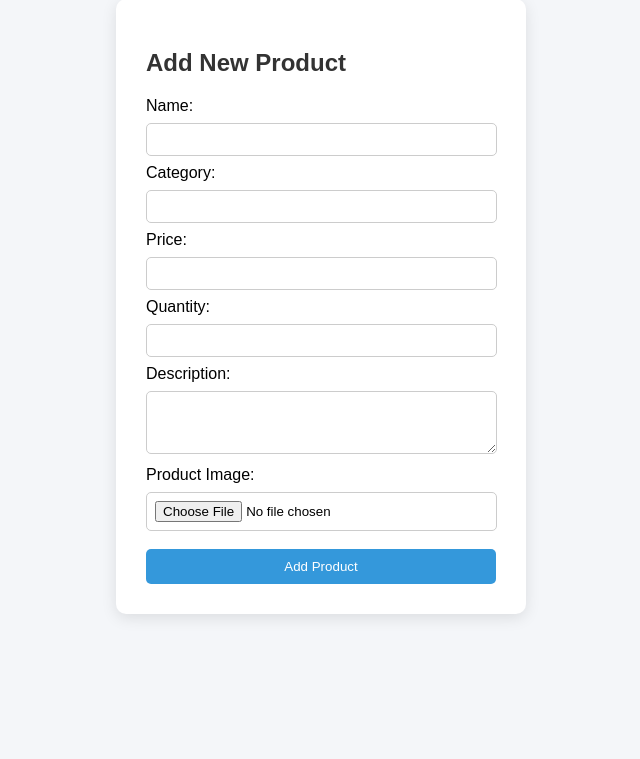
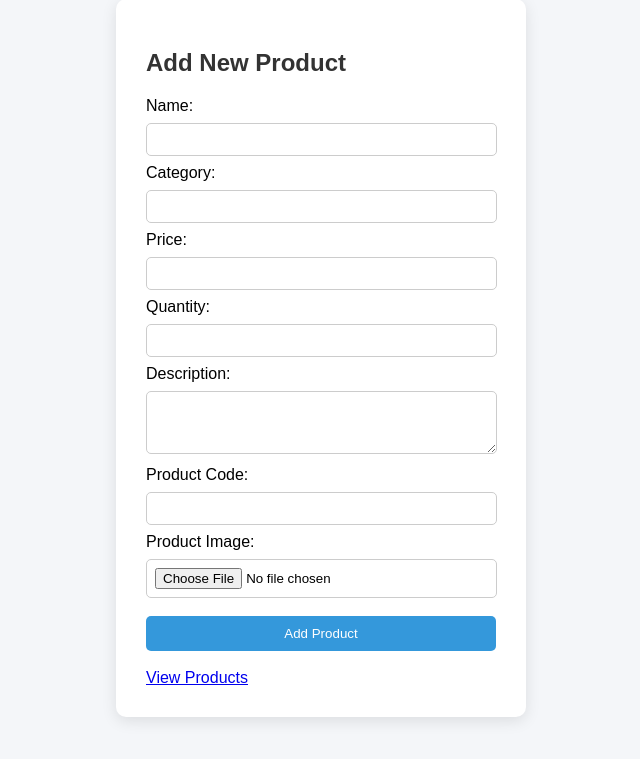
Before and after one commit to gandhivr/php-project, a PHP site: page /add_product.php in a window 1280 px wide. Shown: the part 41-800 px from the top of the page, without its empty margins (319-959 px from the left). Run offline with PHP 8.4, Linux system fonts and the light colour scheme; the visitor is signed in with stand-in values (Sample User, id 1).

Commit message:
Update add_product.php

```diff
--- a/add_product.php
+++ b/add_product.php
@@ -1,7 +1,4 @@
 <?php
-// add_product.php
-
-// Error Reporting (for development)
 ini_set('display_errors', 1);
 ini_set('display_startup_errors', 1);
 error_reporting(E_ALL);
@@ -16,27 +13,36 @@ $user_id = $_SESSION['user_id'];
 
 $error = '';
 $success = '';
+$name = $category = $description = $product_code = '';
+$unit_price = $quantity = '';
 
 if ($_SERVER['REQUEST_METHOD'] === 'POST') {
-    // Get form values
     $name = trim($_POST['name'] ?? '');
     $description = trim($_POST['description'] ?? '');
     $unit_price = floatval($_POST['unit_price'] ?? 0);
     $quantity = intval($_POST['quantity'] ?? 0);
     $category = trim($_POST['category'] ?? '');
+    $product_code = trim($_POST['product_code'] ?? '');
 
     // Basic validation
     if (
         $name === '' ||
         $unit_price <= 0 ||
         $quantity < 0 ||
-        $category === ''
+        $category === '' ||
+        $product_code === '' ||
+        !isset($_FILES['image']) || $_FILES['image']['error'] !== 0
     ) {
         $error = 'Please fill all required fields with valid values.';
     } else {
+        // Check for duplicate product code
+        $db = (new Database())->getConnection();
+        $checkStmt = $db->prepare("SELECT COUNT(*) FROM products WHERE product_code = ?");
+        $checkStmt->execute([$product_code]);
+        if ($checkStmt->fetchColumn() > 0) {
+            $error = "Product code already exists! Please use another.";
+        } else {
             // Image upload handling
-        $target_file = null;
-        if (isset($_FILES['image']) && $_FILES['image']['error'] == 0) {
             $target_dir = "uploads/";
             if (!is_dir($target_dir)) {
                 mkdir($target_dir, 0755, true);
@@ -47,29 +53,26 @@ if ($_SERVER['REQUEST_METHOD'] === 'POST') {
             if (in_array($imageFileType, $allowed_types)) {
                 $newFileName = uniqid('prod_', true) . '.' . $imageFileType;
                 $target_file = $target_dir . $newFileName;
-
                 if (!move_uploaded_file($_FILES['image']['tmp_name'], $target_file)) {
                     $error = 'Failed to upload the image file.';
                 }
             } else {
                 $error = 'Invalid image file type. Allowed types: jpg, jpeg, png, gif.';
             }
-        }
 
             // Insert into DB if no errors
             if (!$error) {
-            $db = (new Database())->getConnection();
                 $stmt = $db->prepare(
-                "INSERT INTO products (user_id, name, description, unit_price, quantity, category, image)
-                 VALUES (?, ?, ?, ?, ?, ?, ?)"
+                    "INSERT INTO products (user_id, name, description, unit_price, quantity, category, image, product_code)
+                     VALUES (?, ?, ?, ?, ?, ?, ?, ?)"
                 );
                 $result = $stmt->execute([
-                $user_id, $name, $description, $unit_price, $quantity, $category, $target_file
+                    $user_id, $name, $description, $unit_price, $quantity, $category, $target_file, $product_code
                 ]);
 
                 if ($result) {
                     $success = 'Product added successfully!';
-                $name = $description = $category = '';
+                    $name = $description = $category = $product_code = '';
                     $unit_price = $quantity = '';
                 } else {
                     $error = 'Database insert error. Please try again.';
@@ -77,7 +80,9 @@ if ($_SERVER['REQUEST_METHOD'] === 'POST') {
             }
         }
     }
+}
 ?>
+
 <!DOCTYPE html>
 <html>
 <head>
@@ -124,11 +129,16 @@ if ($_SERVER['REQUEST_METHOD'] === 'POST') {
         <label>Description:</label>
         <textarea name="description" rows="3"><?php echo htmlspecialchars($description ?? ''); ?></textarea>
 
+        <label>Product Code:</label>
+        <input type="text" name="product_code" value="<?php echo htmlspecialchars($product_code ?? ''); ?>" required>
+
         <label>Product Image:</label>
         <input type="file" name="image" accept="image/*" required>
 
         <button type="submit">Add Product</button>
     </form>
+    <br>
+    <a href="products.php">View Products</a>
 </div>
 </body>
 </html>
```
Lines whose indentation alone changed are shown as unchanged.
